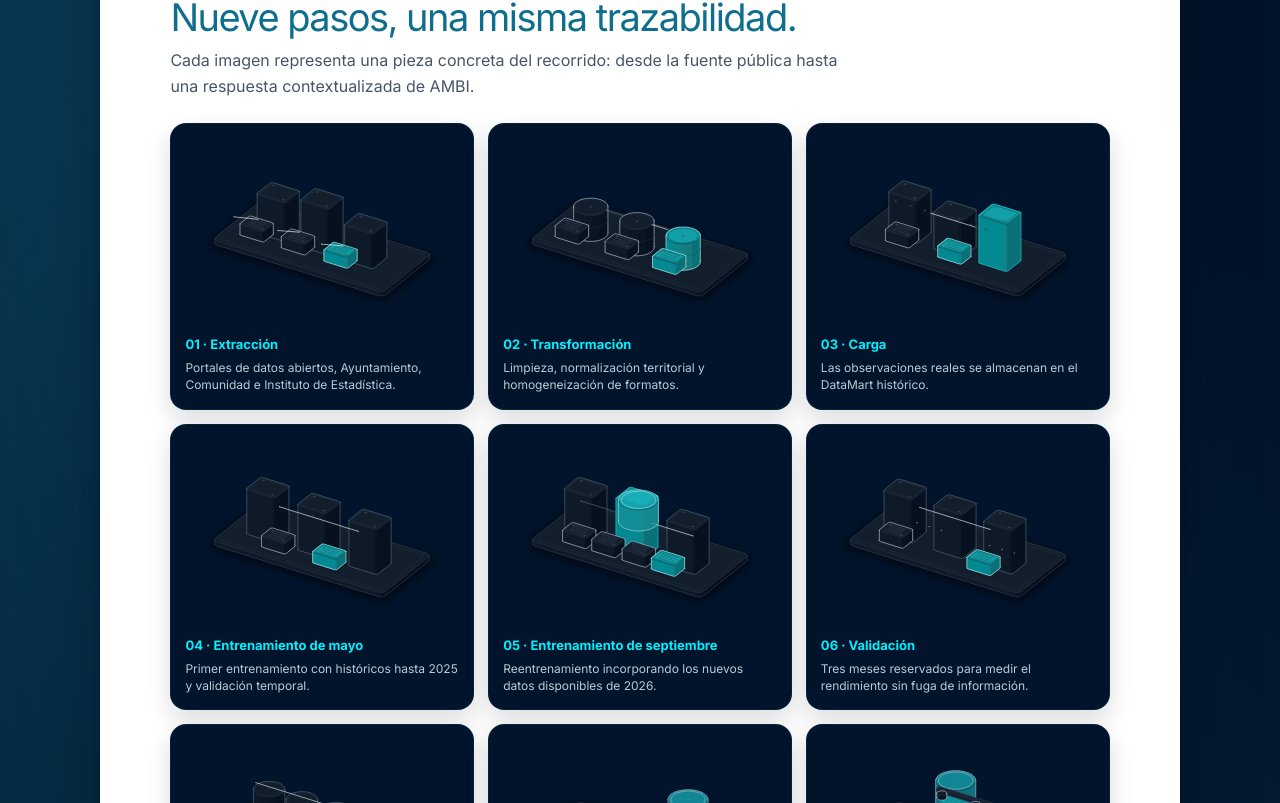
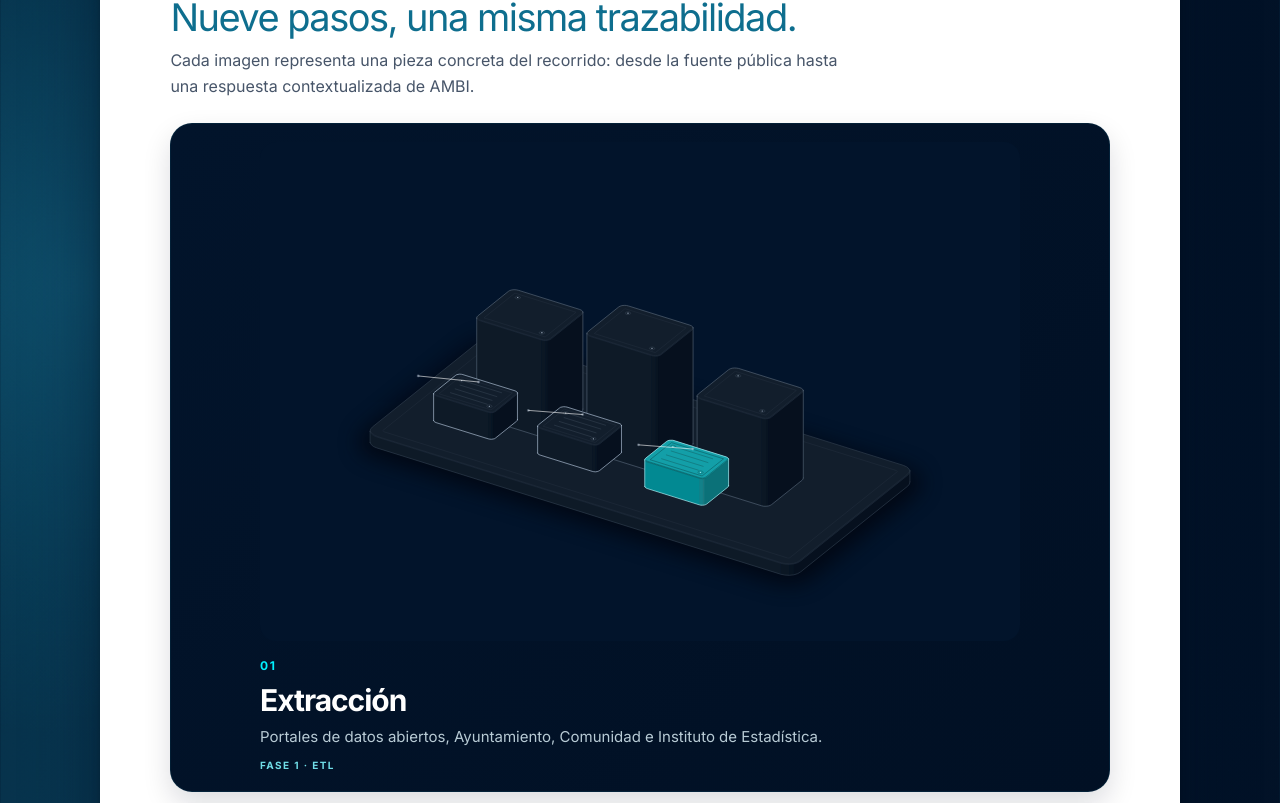
Before and after one commit to rodrigoapvigil/madrid-urban-intelligent, a Next.js app in the folder frontend/: page /metodologia in a window 1280 px wide. Shown: the part 957-1760 px from the top of the page. Built offline with nearby package versions, Linux system fonts and the light colour scheme.

Commit message:
Turn methodology into vertical visual story

```diff
--- a/frontend/app/metodologia/page.tsx
+++ b/frontend/app/metodologia/page.tsx
@@ -48,13 +48,19 @@ export default function MethodologyPage() {
               <h2 id="methodology-gallery-title">Nueve pasos, una misma trazabilidad.</h2>
               <p>Cada imagen representa una pieza concreta del recorrido: desde la fuente pública hasta una respuesta contextualizada de AMBI.</p>
             </div>
-            <div className="methodology-gallery__grid">
-              {METHODOLOGY_ASSETS.map(([slug, title, description]) => (
-                <figure className="methodology-card" key={slug}>
-                  <img src={`/assets/methodology/${slug}.svg`} alt={description} loading="lazy" />
-                  <figcaption>
-                    <strong>{title}</strong>
+            <div className="methodology-sequence">
+              {METHODOLOGY_ASSETS.map(([slug, title, description], index) => (
+                <figure className={`methodology-step ${index % 2 === 1 ? 'is-reversed' : ''}`} key={slug}>
+                  <div className="methodology-step__art">
+                    <img src={`/assets/methodology/${slug}.svg`} alt={description} loading="eager" width="640" height="420" />
+                  </div>
+                  <figcaption className="methodology-step__copy">
+                    <span className="methodology-step__index">{String(index + 1).padStart(2, '0')}</span>
+                    <strong>{title.replace(/^\d+ · /, '')}</strong>
                     <span>{description}</span>
+                    {index < 3 && <small>FASE 1 · ETL</small>}
+                    {index >= 3 && index < 6 && <small>FASE 2 · INTELIGENCIA PREDICTIVA</small>}
+                    {index >= 6 && <small>FASE 3 · RAG Y CONVERSACIÓN</small>}
                   </figcaption>
                 </figure>
               ))}
--- a/frontend/components/EditorialPage.css
+++ b/frontend/components/EditorialPage.css
@@ -103,49 +103,71 @@
   line-height: 1.6;
 }
 
-.methodology-gallery__grid {
+.methodology-sequence {
   display: grid;
-  grid-template-columns: repeat(3, minmax(0, 1fr));
-  gap: 14px;
+  gap: 22px;
 }
 
-.methodology-card {
-  min-width: 0;
+.methodology-step {
+  display: grid;
+  grid-template-columns: 1fr;
+  align-items: center;
+  gap: 16px;
   margin: 0;
+  padding: 18px;
+  border: 1px solid rgba(14, 110, 142, 0.16);
+  border-radius: 22px;
+  background: linear-gradient(135deg, #02142B 0%, #011024 100%);
+  box-shadow: 0 12px 28px rgba(1, 16, 36, 0.14);
+}
+
+.methodology-step.is-reversed { grid-template-columns: 1fr; }
+
+.methodology-step__art {
   overflow: hidden;
-  border: 1px solid rgba(14, 110, 142, 0.18);
+  width: min(100%, 760px);
+  justify-self: center;
   border-radius: 16px;
   background: #02142B;
-  box-shadow: 0 10px 24px rgba(1, 16, 36, 0.14);
-  transition: transform .2s ease, box-shadow .2s ease;
 }
 
-.methodology-card:hover {
-  transform: translateY(-3px);
-  box-shadow: 0 16px 30px rgba(1, 16, 36, 0.24);
+.methodology-step__art img { display: block; width: 100%; height: auto; }
+
+.methodology-step__copy {
+  display: grid;
+  align-content: center;
+  gap: 9px;
+  color: #D9E7EC;
+  max-width: 760px;
+  width: 100%;
+  justify-self: center;
 }
 
-.methodology-card img {
-  display: block;
-  width: 100%;
-  height: auto;
-  aspect-ratio: 640 / 420;
+.methodology-step__index {
+  color: #00F0FF;
+  font-size: 12px;
+  font-weight: 800;
+  letter-spacing: .14em;
 }
 
-.methodology-card figcaption {
-  display: grid;
-  gap: 5px;
-  padding: 13px 14px 15px;
-  color: #D9E7EC;
-  font-size: 12px;
-  line-height: 1.45;
+.methodology-step__copy strong {
+  color: #FFFFFF;
+  font-size: clamp(21px, 2.4vw, 30px);
+  line-height: 1.08;
+  letter-spacing: -.035em;
 }
 
-.methodology-card strong { color: #00F0FF; font-size: 13px; }
-.methodology-card span { color: #B8CBD5; }
+.methodology-step__copy > span:not(.methodology-step__index) {
+  color: #B8CBD5;
+  font-size: 15px;
+  line-height: 1.55;
+}
 
-@media (max-width: 820px) {
-  .methodology-gallery__grid { grid-template-columns: repeat(2, minmax(0, 1fr)); }
+.methodology-step__copy small {
+  color: #70DDE7;
+  font-size: 10px;
+  font-weight: 800;
+  letter-spacing: .14em;
 }
 
 @media (max-width: 640px) {
@@ -156,7 +178,14 @@
     border-radius: 14px;
   }
 
-  .methodology-gallery__grid { grid-template-columns: 1fr; }
+  .methodology-step,
+  .methodology-step.is-reversed {
+    grid-template-columns: 1fr;
+    gap: 16px;
+    padding: 12px;
+  }
+  .methodology-step.is-reversed .methodology-step__art,
+  .methodology-step.is-reversed .methodology-step__copy { order: initial; }
 }
 
 .editorial-page__section {
```
